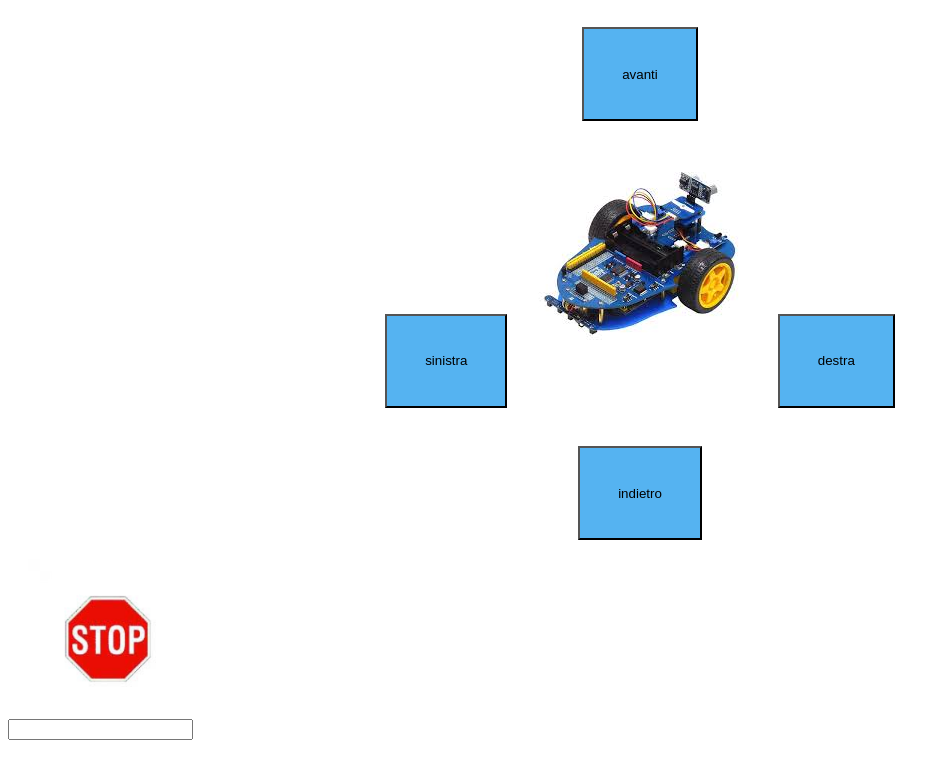
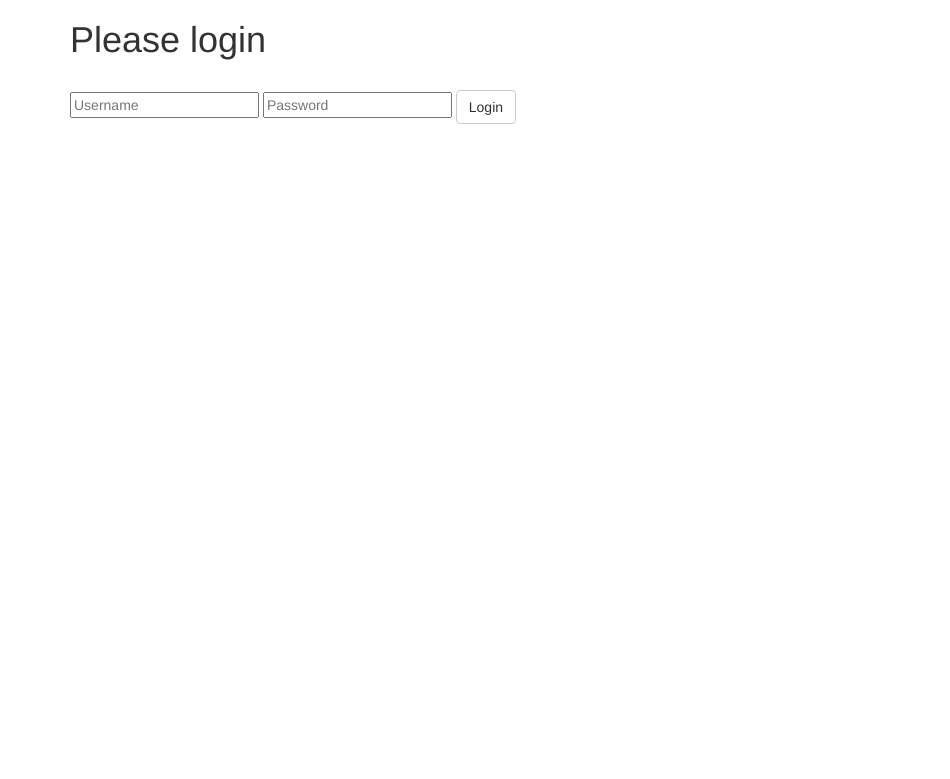
Before and after one commit to FedericoGiraudo/TPSIT_2021_22, a Flask app: page / in a window 1280 px wide. Shown: the top 779 px of the page, without its empty margins (0-950 px from the left). Run offline with Flask 2, Linux system fonts and the light colour scheme; some libraries are stand-ins or nearby versions.

Commit message:
Add files via upload

```diff
--- a/alphabot_flask/app.py
+++ b/alphabot_flask/app.py
@@ -1,11 +1,14 @@
-from flask import Flask, render_template, request
+from crypt import methods
+from flask import Flask, render_template, request, redirect, url_for, make_response
 import time
 import RPi.GPIO as GPIO
+import sqlite3
+import string
+import random
 
 app = Flask(__name__)
 
 class AlphaBot(object):          #creo una classe Alphabot
-
     def __init__(self, in1=13, in2=12, ena=6, in3=21, in4=20, enb=26):
         self.IN1 = in1
         self.IN2 = in2
@@ -110,27 +113,89 @@ class AlphaBot(object):          #creo una classe Alphabot
 
 al=AlphaBot()
 
+length=20
+token = ''.join(random.choice(string.ascii_letters + string.digits) for _ in range(length))
+
 @app.route("/", methods=['GET', 'POST'])
+def login():
+    error = None
+
+    if request.method == 'POST':
+        username_c = request.cookies.get('username')
+        username = request.form['username']
+        password = request.form['password']
+        print(username,  password)
+        completion = validate(username, password)
+        if completion ==False:
+            error = 'Invalid Credentials. Please try again.'
+        else:
+            print("entratooooooo")
+            if username_c==None:
+                resp = make_response(render_template('index.html'))
+                resp.set_cookie('username', username)
+                return resp
+            return redirect(url_for('index'))
+    return render_template('login.html', error=error)
+
+def validate(username, password):
+    completion = False
+    con = sqlite3.connect('./comandi.db')
+    cur = con.cursor()
+    cur.execute("SELECT * FROM Users")
+    rows = cur.fetchall()
+    for row in rows:
+        dbUser = row[0]
+        dbPass = row[1]
+        if dbUser==username:
+            completion=check_password(dbPass, password)
+    return completion
+
+def check_password(hashed_password, user_password):
+    return hashed_password == user_password
+
+@app.route(f"/{token}", methods=['GET', 'POST'])
 def index():
+    username_c = request.cookies.get('username')
+    modifica = time.ctime()
+    print(modifica)
+    con = sqlite3.connect('./comandi.db')
+    cur = con.cursor()
+
     if request.method == 'POST':
-        print(request.form.get('avanti'))
         if request.form.get('avanti') == 'avanti':
             al.forward(5)
+            comando='avanti'
             print("vai avanti")
+        elif request.form.get('stop') == 'stop':
+            al.stop()
+            comando='stop'
+            print("fermati")
         elif  request.form.get('indietro') == 'indietro':
             al.backward(5)
+            comando='indietro'
             print("vai indietro")
         elif  request.form.get('destra') == 'destra':
             al.right(5)
+            comando='destra'
             print("vai a destra")
         elif  request.form.get('sinistra') == 'sinistra':
             al.left(5)
+            comando='sinistra'
             print("vai a sinistra")
+        elif request.form.get('invio') == 'invio':
+            nome=request.form.get('nome')
+            print(nome)
         else:
             print("Unknown")
     elif request.method == 'GET':
         return render_template('index.html')
+    print(f"INSERT INTO Modifiche(Username,modifica,comando) VALUES ('{username_c}','{modifica}', '{comando}')")
+    cur.execute(f"INSERT INTO Modifiche(Username,modifica,comando) VALUES ('{username_c}','{modifica}', '{comando}')")
+    con.commit()
+    return render_template('index.html')
 
-    return render_template("index.html")
 
-if __name__ == '__main__':   app.run(debug=True, host='192.168.0.122')
+
+
+if __name__ == '__main__':
+    app.run(debug=True, host="0.0.0.0")
--- a/alphabot_flask/templates/index.html
+++ b/alphabot_flask/templates/index.html
@@ -2,8 +2,8 @@
 <html>
 
 <head>
+    </script>
     <title>Comandi Alphabot</title>
-
     <style>
         #intestazione {
             text-align: center;
@@ -16,34 +16,70 @@
         }
 
         .stop {
+            width: 120px;
+            height: 90px;
+            background-color: #FF0000;
+            background-image: url('stop.gif');
+            background-repeat: no-repeat;
+            background-position: center center;
+        }
+
+        ul {
+            list-style-type: none;
+            margin: 0;
+            padding: 0;
+            overflow: hidden;
+            background-color: #333;
+        }
+
+        li {
+            float: left;
+        }
+
+        li a {
             display: block;
-            height: 160px;
-            width: 200px;
+            color: white;
+            text-align: center;
+            padding: 14px 16px;
+            text-decoration: none;
+        }
+
+        li a:hover {
+            background-color: #111;
         }
     </style>
 </head>
 
-<form action="/" method="post">
-    <div>
+<body>
+    <!--nav bar-->
+    <ul>
+        <li>
+            <a class="active" href="#home">
+                <img src="alphabot_1.jpeg" alt="Mountains" width="100" height="67">
+            </a>
+        </li>
+        <li><a href="#news">Alphabot</a></li>
+    </ul>
+    <form method="post">
+
         <div id="intestazione">
             <input class="pulsantone" type="submit" value="avanti" name="avanti">
         </div>
         <div id="intestazione">
             <input class="pulsantone" type="submit" value="sinistra" name="sinistra">
-            <img src="./alphabot.jpeg" alt="" class="d-inline-block align-text-top">
+            <input class="stop" type="submit" value="stop" name="stop">
             <input class="pulsantone" type="submit" value="destra" name="destra">
         </div>
         <div id="intestazione">
             <input class="pulsantone" type="submit" value="indietro" name="indietro">
         </div>
-        <div id="intestazione">
-            <input class="stop" type="image" src="stop.jpg" value="stop" name="stop">
+        <div>
+            <p> Comandi complessi : </p>
+            <p> <input type=”text” name=”nome”> </p>
+            <p> <input type="submit" name="invio" value="invio"> </p>
         </div>
-    </div>
-    <div>
-        <input type="number" name="time">
-    </div>
-</form>
+
+    </form>
 </body>
 
 </html>
--- /dev/null
+++ b/alphabot_flask/templates/login.html
@@ -0,0 +1,23 @@
+<html>
+  <head>
+    <title>Flask Intro - login page</title>
+    <meta name="viewport" content="width=device-width, initial-scale=1.0">
+    <link href="https://maxcdn.bootstrapcdn.com/bootstrap/3.3.6/css/bootstrap.min.css" rel="stylesheet" media="screen">
+  </head>
+  <body>
+    <div class="container">
+      <h1>Please login</h1>
+      <br>
+      <form action="" method="post">
+        <input type="text" placeholder="Username" name="username" value="{{
+          request.form.username }}">
+         <input type="password" placeholder="Password" name="password" value="{{
+          request.form.password }}">
+        <input class="btn btn-default" type="submit" value="Login">
+      </form>
+      {% if error %}
+        <p class="error"><strong>Error:</strong> {{ error }}
+      {% endif %}
+    </div>
+  </body>
+</html>
```
Also changed, not shown: alphabot_flask/accesso.py (added, +18 -0 lines), alphabot_flask/comandi.db (added).
